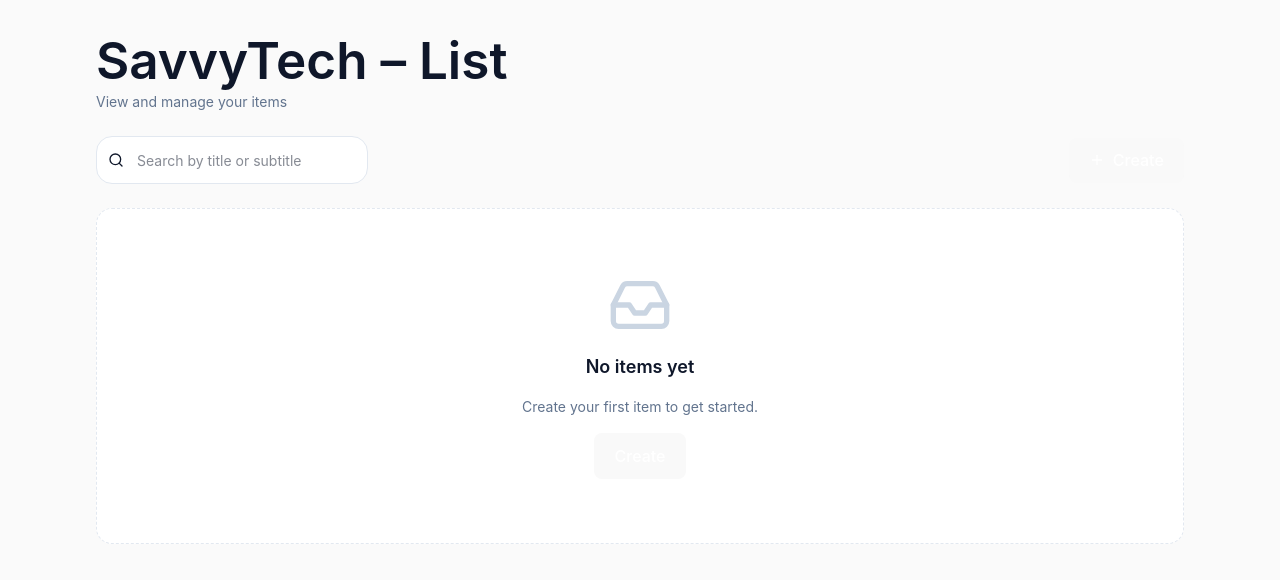
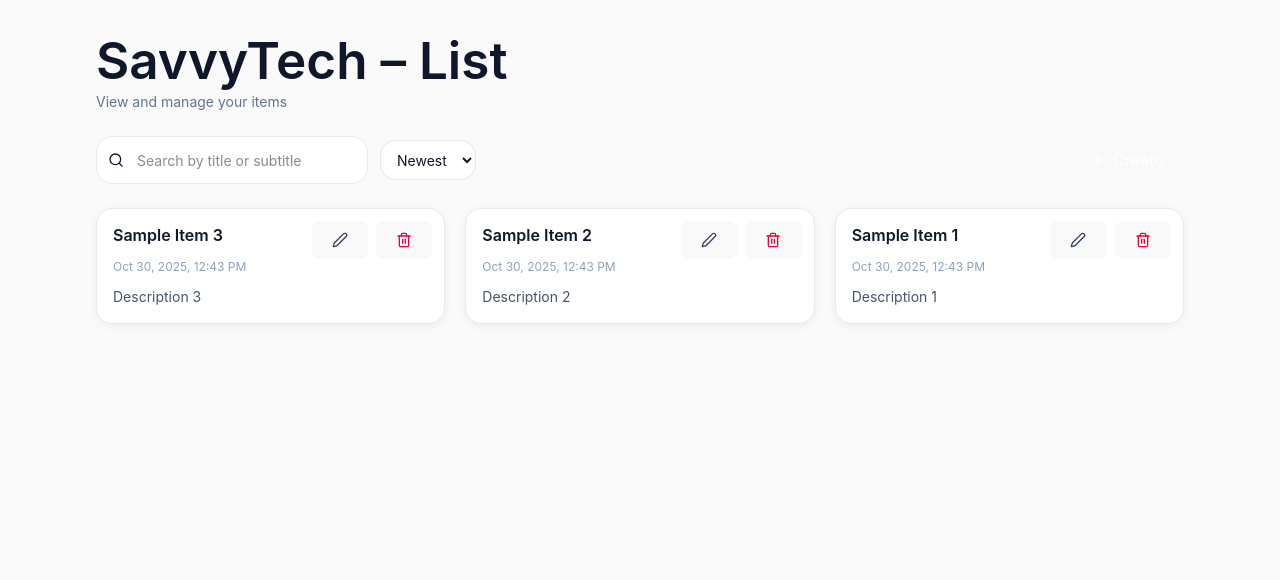
Before and after one commit to malih99/savvytech-list, a React (Vite) app: page / in a window 1280 px wide. Shown: the top 580 px of the page. Built offline with nearby package versions, Linux system fonts and the light colour scheme.

Commit message:
feat: add sort select dropdown next to search input for newest/oldest ordering

```diff
--- a/src/features/items/components/DeleteConfirm.tsx
+++ b/src/features/items/components/DeleteConfirm.tsx
@@ -29,7 +29,7 @@ export default function DeleteConfirm({
 
       <AlertDialog.Content asChild>
         <motion.div
-          className="fixed left-1/2 top-1/2 -translate-x-1/2 -translate-y-1/2 w-full max-w-md bg-white rounded-2xl p-6 shadow-xl"
+          className="fixed left-1/2 top-1/2 -translate-x-1/2 -translate-y-1/2 w-full max-w-md bg-white rounded-2xl p-6 shadow-xl z-50"
           initial={{ opacity: 0, scale: 0.98 }}
           animate={{ opacity: 1, scale: 1 }}
           exit={{ opacity: 0, scale: 0.98 }}
--- a/src/features/items/components/ItemCard.tsx
+++ b/src/features/items/components/ItemCard.tsx
@@ -1,7 +1,8 @@
+import React from "react";
 import type { Item } from "../model/types";
 import { formatDate } from "../model/utils";
-import IconButton from "../../../components/ui/IconButton";
 import { Edit2, Trash2 } from "lucide-react";
+import { motion, AnimatePresence } from "framer-motion";
 
 export default function ItemCard({
   item,
@@ -14,55 +15,135 @@ export default function ItemCard({
   onDelete: (id: string) => void;
   onOpenDetails?: (item: Item) => void;
 }) {
+  const [expanded, setExpanded] = React.useState(false);
+
+  // helper: trim long subtitle for collapsed state
+  const collapsedLimit = 120;
+  const needsCollapse = (item.subtitle || "").length > collapsedLimit;
+  const subtitlePreview =
+    !item.subtitle || !needsCollapse
+      ? item.subtitle
+      : (item.subtitle || "").slice(0, collapsedLimit).trim() + "…";
+
   return (
-    <article
-      className="card cursor-pointer"
+    <motion.article
+      layout
+      initial={{ opacity: 0, y: 6 }}
+      animate={{ opacity: 1, y: 0 }}
+      whileHover={{
+        translateY: -6,
+        boxShadow: "0 10px 30px rgba(2,6,23,0.08)",
+      }}
+      transition={{ type: "spring", stiffness: 300, damping: 22 }}
+      className="card cursor-pointer relative p-4"
       onClick={() => onOpenDetails?.(item)}
       role="button"
       tabIndex={0}
       onKeyDown={(e) => {
         if (e.key === "Enter" || e.key === " ") onOpenDetails?.(item);
       }}
+      aria-label={`Open details for ${item.title}`}
     >
-      <div className="card-actions">
-        <IconButton
-          aria-label="Edit"
+      {/* top-right actions */}
+      <div className="card-actions top-3 right-3 z-10 flex items-center gap-2">
+        <motion.button
           onClick={(e) => {
             e.stopPropagation();
             onEdit(item);
           }}
+          whileHover={{ scale: 1.06 }}
+          whileTap={{ scale: 0.96 }}
+          aria-label="Edit item"
+          className="p-2 rounded-md inline-flex items-center justify-center focus:outline-none focus:ring-2 focus:ring-offset-2"
         >
-          <Edit2 size={16} />
-        </IconButton>
+          <Edit2 size={16} className="text-slate-700" />
+        </motion.button>
 
-        <IconButton
-          aria-label="Delete"
+        <motion.button
           onClick={(e) => {
             e.stopPropagation();
             onDelete(item.id);
           }}
+          whileHover={{ scale: 1.06 }}
+          whileTap={{ scale: 0.96 }}
+          aria-label="Delete item"
+          className="p-2 rounded-md inline-flex items-center justify-center focus:outline-none focus:ring-2 focus:ring-offset-2"
         >
-          <Trash2 size={16} />
-        </IconButton>
+          <Trash2 size={16} className="text-rose-600" />
+        </motion.button>
       </div>
 
+      {/* image */}
       {item.image ? (
         <div className="w-full h-40 overflow-hidden rounded-md mb-3">
           <img
             src={item.image}
             alt={item.title}
-            className="w-full h-full object-cover"
+            className="w-full h-full object-cover transition-transform duration-300 ease-out transform hover:scale-105"
+            onClick={(e) => e.stopPropagation()}
           />
         </div>
       ) : null}
-      <h3 className="title">{item.title}</h3>
-      {item.category && (
-        <span className="text-xs inline-block px-2 py-1 rounded-md border bg-slate-50">
-          {item.category}
-        </span>
-      )}
-      <p className="subtitle mt-2">{item.subtitle}</p>
-      <div className="date mt-4">{formatDate(item.createdAt)}</div>
-    </article>
+
+      {/* content */}
+      <div className="flex flex-col gap-2">
+        <div className="flex items-start justify-between gap-3">
+          <h3 className="title text-lg leading-tight">{item.title}</h3>
+        </div>
+
+        {/* category and meta row */}
+        <div className="flex items-center gap-3 flex-wrap">
+          {item.category && (
+            <span className="text-xs font-medium inline-flex items-center gap-2 px-2.5 py-0.5 rounded-full border bg-slate-50 text-slate-700">
+              {item.category}
+            </span>
+          )}
+          <span className="text-xs text-slate-400">
+            {formatDate(item.createdAt)}
+          </span>
+          {item.updatedAt && (
+            <span className="text-xs text-slate-300">• updated</span>
+          )}
+        </div>
+
+        {/* subtitle with collapse/expand */}
+        <div className="mt-1">
+          <AnimatePresence initial={false}>
+            <motion.p
+              key={expanded ? "expanded" : "collapsed"}
+              initial={{ opacity: 0, height: 0 }}
+              animate={{ opacity: 1, height: "auto" }}
+              exit={{ opacity: 0, height: 0 }}
+              transition={{ duration: 0.18 }}
+              className="text-sm text-slate-600 overflow-hidden"
+              onClick={(e) => e.stopPropagation()}
+            >
+              {expanded || !needsCollapse ? item.subtitle : subtitlePreview}
+            </motion.p>
+          </AnimatePresence>
+
+          {needsCollapse && (
+            <button
+              onClick={(e) => {
+                e.stopPropagation();
+                setExpanded((s) => !s);
+              }}
+              className="mt-2 inline-flex items-center gap-2 text-sm text-brand-500 font-medium"
+              aria-expanded={expanded}
+            >
+              <motion.span
+                initial={{ rotate: 0 }}
+                animate={{ rotate: expanded ? 180 : 0 }}
+                transition={{ duration: 0.18 }}
+                className="inline-block"
+              >
+                ▼
+              </motion.span>
+              {expanded ? "Show less" : "Show more"}
+            </button>
+          )}
+        </div>
+      </div>
+    </motion.article>
   );
 }
--- a/src/features/items/components/ItemFormModal.tsx
+++ b/src/features/items/components/ItemFormModal.tsx
@@ -106,7 +106,7 @@ export default function ItemFormModal({
           initial={{ opacity: 0 }}
           animate={{ opacity: 1 }}
           exit={{ opacity: 0 }}
-          className="fixed inset-0 bg-black/40"
+          className="fixed inset-0 bg-black/40 z-50"
         />
       </Dialog.Overlay>
 
@@ -116,7 +116,7 @@ export default function ItemFormModal({
           animate={{ opacity: 1, scale: 1 }}
           exit={{ opacity: 0, scale: 0.98 }}
           transition={{ duration: 0.16 }}
-          className="fixed left-1/2 top-1/2 -translate-x-1/2 -translate-y-1/2 w-full max-w-lg bg-white rounded-2xl p-6 shadow-xl"
+          className="fixed left-1/2 top-1/2 -translate-x-1/2 -translate-y-1/2 w-full max-w-lg bg-white rounded-2xl p-6 shadow-xl z-50"
         >
           <Dialog.Title className="text-lg font-semibold">
             {editing ? "Edit Item" : "Create Item"}
--- a/src/features/items/components/ItemList.tsx
+++ b/src/features/items/components/ItemList.tsx
@@ -3,6 +3,8 @@ import { useItemsStore } from "../store/items.store";
 import ItemCard from "./ItemCard";
 import EmptyState from "./EmptyState";
 import type { Item } from "../model/types";
+
+const PERSIST_KEY = "savvytech-items"; // باید با name گزینه persist در store برابر باشد
 
 export default function ItemList({
   onEdit,
@@ -14,10 +16,65 @@ export default function ItemList({
   onOpenDetails?: (item: Item) => void;
 }) {
   const items = useItemsStore((s) => s.items);
+  const createItemLocal = useItemsStore((s) => s.createItemLocal);
+  const removeItemLocal = useItemsStore((s) => s.removeItemLocal);
   const query = useItemsStore((s) => s.query);
   const sort = useItemsStore((s) => s.sort);
 
-  // derived filtered & sorted
+  // === اضافه کردن ماک‌ها فقط یکبار در mount ===
+  React.useEffect(() => {
+    // اگر دادهٔ persisted وجود داره، از اضافه کردن ماک خودداری کن
+    try {
+      const raw = localStorage.getItem(PERSIST_KEY);
+      if (raw) {
+        const parsed = JSON.parse(raw);
+        // ساختار persist معمولاً { state: { items: [...] , ... } , version: ... }
+        const persistedItems = parsed?.state?.items;
+        if (Array.isArray(persistedItems) && persistedItems.length > 0) {
+          return; // دادهٔ واقعی وجود داره، ماک لازم نیست
+        }
+      }
+    } catch (e) {
+      // ignore parse errors and fall back to checking current in-memory items
+    }
+
+    // اگر هم در localStorage چیزی نبود و در حافظه هم آیتمی نداریم -> ماک اضافه کن
+    const currentItems = useItemsStore.getState().items;
+    if (currentItems.length === 0) {
+      const now = new Date().toISOString();
+      const mockItems: Item[] = [
+        {
+          id: "mock1",
+          title: "Sample Item 1",
+          subtitle: "Description 1",
+          createdAt: now,
+        },
+        {
+          id: "mock2",
+          title: "Sample Item 2",
+          subtitle: "Description 2",
+          createdAt: now,
+        },
+        {
+          id: "mock3",
+          title: "Sample Item 3",
+          subtitle: "Description 3",
+          createdAt: now,
+        },
+      ];
+      mockItems.forEach(createItemLocal);
+    }
+  }, [createItemLocal]);
+
+  const handleCreate = (newItem: Item) => {
+    const stateItems = useItemsStore.getState().items.slice(); // snapshot
+    stateItems
+      .filter((i) => i.id.startsWith("mock"))
+      .forEach((m) => removeItemLocal(m.id));
+
+    createItemLocal(newItem);
+  };
+
   const filtered = React.useMemo(() => {
     const q = query?.trim().toLowerCase();
     let list = items;
@@ -36,10 +93,22 @@ export default function ItemList({
     return list;
   }, [items, query, sort]);
 
-  if (!filtered || filtered.length === 0) {
-    return <EmptyState onCreate={() => {}} />;
+  if (filtered.length === 0) {
+    return (
+      <EmptyState
+        onCreate={() =>
+          handleCreate({
+            id: `user-${Date.now()}`,
+            title: "New Item",
+            subtitle: "",
+            createdAt: new Date().toISOString(),
+          })
+        }
+      />
+    );
   }
 
+  // === رندر آیتم‌ها ===
   return (
     <div className="grid grid-cols-1 sm:grid-cols-2 lg:grid-cols-3 gap-6">
       {filtered.map((item) => (
@@ -47,7 +116,10 @@ export default function ItemList({
           key={item.id}
           item={item}
           onEdit={onEdit}
-          onDelete={onDelete}
+          onDelete={(id) => {
+            removeItemLocal(id);
+            onDelete?.(id);
+          }}
           onOpenDetails={onOpenDetails}
         />
       ))}
--- a/src/features/items/components/Toolbar.tsx
+++ b/src/features/items/components/Toolbar.tsx
@@ -1,7 +1,6 @@
 import React from "react";
-import { LucidePlus, LucideSearch, ArrowUpDown } from "lucide-react";
+import { LucidePlus, LucideSearch } from "lucide-react";
 import Button from "../../../components/ui/Button";
-import IconButton from "../../../components/ui/IconButton";
 import { useItemsStore } from "../store/items.store";
 
 export default function Toolbar({ onCreate }: { onCreate: () => void }) {
@@ -16,14 +15,11 @@ export default function Toolbar({ onCreate }: { onCreate: () => void }) {
     return () => clearTimeout(t);
   }, [search, setQuery]);
 
-  const toggleSort = () => {
-    setSort(sort === "newest" ? "oldest" : "newest");
-  };
-
   return (
     <div className="flex flex-col sm:flex-row sm:items-center sm:justify-between gap-4 mb-6">
       <div className="flex items-center gap-3 w-full sm:w-auto">
-        <div className="relative w-full">
+        <div className="relative flex items-center w-full">
+          {/* Search input */}
           <span className="absolute inset-y-0 left-3 flex items-center pointer-events-none">
             <LucideSearch size={16} />
           </span>
@@ -32,23 +28,24 @@ export default function Toolbar({ onCreate }: { onCreate: () => void }) {
             onChange={(e) => setSearch(e.target.value)}
             placeholder="Search by title or subtitle"
             className="pl-10 pr-3 h-12 w-full rounded-lg border border-slate-200 bg-white text-sm focus:ring-2 focus:ring-brand-500"
+            aria-label="Search items"
           />
-        </div>
 
-        {/* visible on wide screens: sort pill + create button */}
-        <div className="hidden sm:flex gap-2 items-center">
-          {/* sort pill like image */}
-          <button
-            onClick={toggleSort}
-            className="flex items-center gap-2 h-12 px-4 rounded-lg border border-slate-200 bg-white"
-            aria-label="Toggle sort"
+          {/* select کوچک برای سورت */}
+          <label htmlFor="sort-select" className="sr-only">
+            Sort
+          </label>
+          <select
+            id="sort-select"
+            value={sort}
+            onChange={(e) => setSort(e.target.value as "newest" | "oldest")}
+            className="ml-3 h-10 px-3 rounded-lg border border-slate-200 bg-white text-sm focus:outline-none"
+            aria-label="Select sort order"
             title={sort === "newest" ? "Newest first" : "Oldest first"}
           >
-            <ArrowUpDown size={16} />
-            <span className="text-sm">
-              {sort === "newest" ? "Newest first" : "Oldest first"}
-            </span>
-          </button>
+            <option value="newest">Newest</option>
+            <option value="oldest">Oldest</option>
+          </select>
         </div>
       </div>
 
--- a/src/pages/HomePage.tsx
+++ b/src/pages/HomePage.tsx
@@ -1,4 +1,4 @@
-import React, { useEffect } from "react";
+import React from "react";
 import Toolbar from "../features/items/components/Toolbar";
 import ItemList from "../features/items/components/ItemList";
 import ItemFormModal from "../features/items/components/ItemFormModal";
@@ -17,7 +17,6 @@ export default function HomePage() {
 
   React.useEffect(() => {
     if (!isModalOpen) {
-      // ensure editing cleared when modal not open
       setEditing(null);
     }
   }, [isModalOpen]);
```
Also changed, not shown: src/features/items/components/ItemDetailsModal.tsx (+1 -27 lines), src/features/items/components/Header.tsx (deleted).
